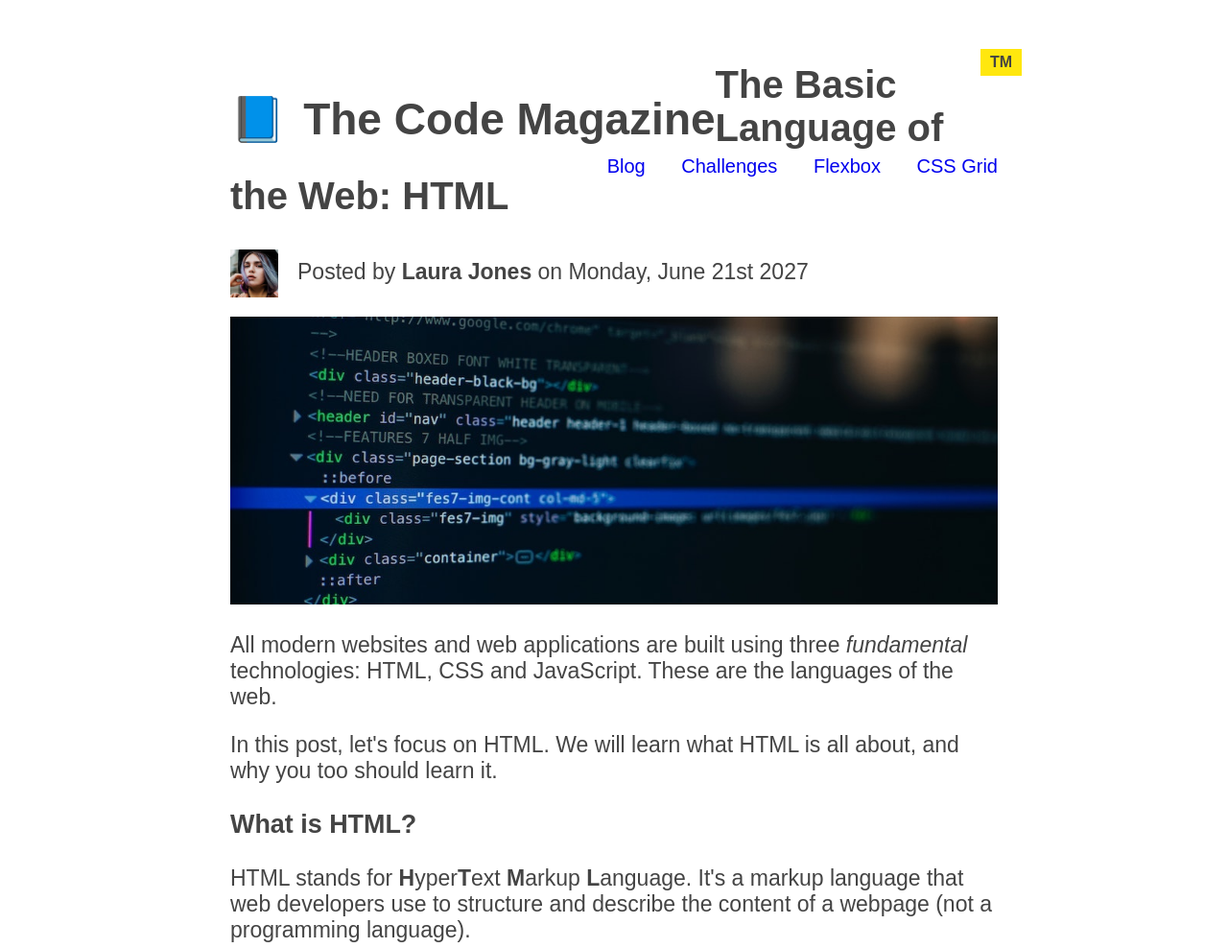
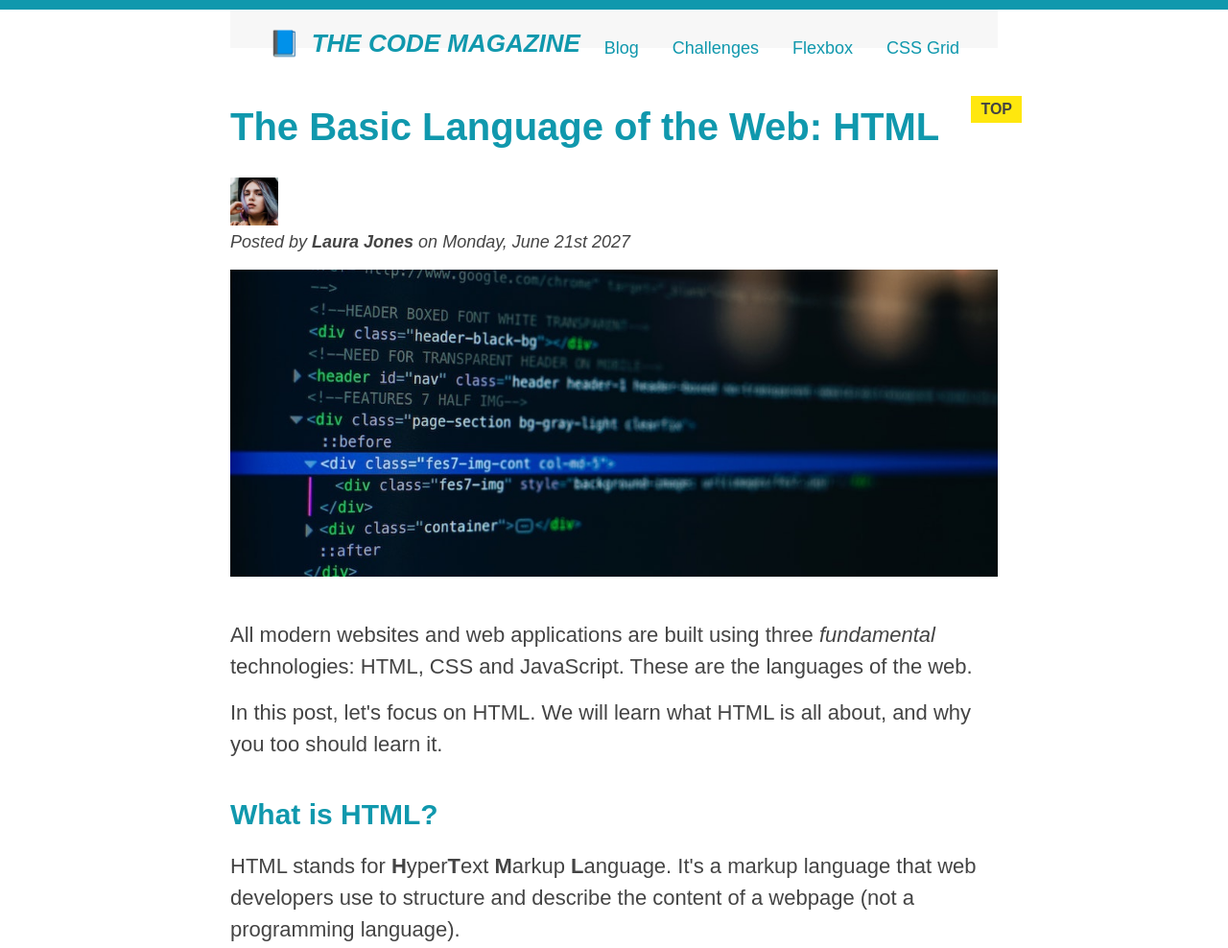
Before and after one commit to Alanm17/css_reminder, a plain HTML site: page index.html in a window 1280 px wide. Shown: the top 988 px of the page at 96% size. Drawn offline with Linux system fonts and the light colour scheme.

Commit message:
new changes

```diff
--- a/index.html
+++ b/index.html
@@ -1,11 +1,10 @@
 <!DOCTYPE html>
 <html lang="en">
-  <div class="container">
-
   <head>
     <meta charset="UTF-8" />
+    <link href="style.css" rel="stylesheet" />
+
     <title>The Basic Language of the Web: HTML</title>
-    <link rel = "stylesheet", href = "style.css"/>
   </head>
 
   <body>
@@ -18,26 +17,24 @@
     <h6>The Basic Language of the Web: HTML</h6>
     -->
 
-    <header class="header">
-      <div class="h1">
+    <div class="container">
+      <header class="main-header">
         <h1>📘 The Code Magazine</h1>
-    </div>
-<div class="nav">
+
         <nav>
+          <!-- <strong>This is the navigation</strong> -->
           <a href="blog.html">Blog</a>
           <a href="#">Challenges</a>
           <a href="#">Flexbox</a>
           <a href="#">CSS Grid</a>
         </nav>
-    </div>
       </header>
 
       <article>
-      <header>
+        <header class="post-header">
           <h2>The Basic Language of the Web: HTML</h2>
 
           <img
-
             src="img/laura-jones.jpg"
             alt="Headshot of Laura Jones"
             height="50"
@@ -45,15 +42,18 @@
             class="author-img"
           />
 
-        <p class="author">Posted by <strong>Laura Jones</strong> on Monday, June 21st 2027</p>
-        <div class ="image">
+          <p id="author" class="author">
+            Posted by <strong>Laura Jones</strong> on Monday, June 21st 2027
+          </p>
+
           <img
             src="img/post-img.jpg"
             alt="HTML code on a screen"
-          width="100%"
-          height="300"
+            width="500"
+            height="200"
+            class="post-img"
           />
-       </div>
+          <button>❤️ Like</button>
         </header>
 
         <p>
@@ -64,8 +64,8 @@
         </p>
 
         <p>
-        In this post, let's focus on HTML. We will learn what HTML is all about,
-        and why you too should learn it.
+          In this post, let's focus on HTML. We will learn what HTML is all
+          about, and why you too should learn it.
         </p>
 
         <h3>What is HTML?</h3>
@@ -77,13 +77,13 @@
         </p>
         <p>
           HTML consists of elements that describe different types of content:
-        paragraphs, links, headings, images, video, etc. Web browsers understand
-        HTML and render HTML code as websites.
+          paragraphs, links, headings, images, video, etc. Web browsers
+          understand HTML and render HTML code as websites.
         </p>
         <p>In HTML, each element is made up of 3 parts:</p>
 
         <ol>
-        <li>The opening tag</li>
+          <li class="first-li">The opening tag</li>
           <li>The closing tag</li>
           <li>The actual element</li>
         </ol>
@@ -100,12 +100,14 @@
         <h3>Why should you learn HTML?</h3>
 
         <p>
-        There are countless reasons for learning the fundamental language of the
-        web. Here are 5 of them:
+          There are countless reasons for learning the fundamental language of
+          the web. Here are 5 of them:
         </p>
 
         <ul>
-        <li>To be able to use the fundamental web dev language</li>
+          <li class="first-li">
+            To be able to use the fundamental web dev language
+          </li>
           <li>
             To hand-craft beautiful websites instead of relying on tools like
             Worpress or Wix
@@ -127,13 +129,18 @@
               src="img/related-1.jpg"
               alt="Person programming"
               width="75"
-            width="75"
+              height="75"
             />
             <a href="#">How to Learn Web Development</a>
             <p class="related-author">By Jonas Schmedtmann</p>
           </li>
           <li>
-          <img src="img/related-2.jpg" alt="Lightning" width="75" heigth="75" />
+            <img
+              src="img/related-2.jpg"
+              alt="Lightning"
+              width="75"
+              height="75"
+            />
             <a href="#">The Unknown Powers of CSS</a>
             <p class="related-author">By Jim Dillon</p>
           </li>
@@ -150,7 +157,11 @@
         </ul>
       </aside>
 
-    <footer>Copyright &copy; 2027 by The Code Magazine.</footer>
+      <footer>
+        <p id="copyright" class="copyright text">
+          Copyright &copy; 2027 by The Code Magazine.
+        </p>
+      </footer>
+    </div>
   </body>
-  </div>
 </html>
--- a/style.css
+++ b/style.css
@@ -1,120 +1,271 @@
+* {
+  /* border-top: 10px solid #1098ad; */
+  margin: 0;
+  padding: 0;
+}
 
-
+/* PAGE SECTIONS */
 body {
   color: #444;
   font-family: sans-serif;
-    font-size:23px;
 
-    /* border-top: 10px solid #1098ad; */
+  border-top: 10px solid #1098ad;
   position: relative;
 }
+
 .container {
   width: 800px;
   /* margin-left: auto;
   margin-right: auto; */
   margin: 0 auto;
 }
-  .header{
+
+.main-header {
   background-color: #f7f7f7;
+  /* padding: 20px;
+  padding-left: 40px;
+  padding-right: 40px; */
+  padding: 20px 40px;
+  margin-bottom: 60px;
+  /* height: 80px; */
 }
 
-  h2{
-    margin-top:66px;
-  }
-  a{
-    text-decoration-line: none;
-
-  }
-  nav{
-    /* display: inline-block; */
-    height:-100%;
-    width: 100%;
-    font-size:20px;
-    word-spacing: 2rem;
-    margin-left: 100px;
-    margin-top:-20px;
-
-  }
-  nav a:last-child{
-    word-spacing: 0rem;
+nav {
+  font-size: 18px;
+  /* text-align: center; */
 }
 
-h1::first-letter{
-    font-style:normal;
-    margin-right:6px;
+article {
+  margin-bottom: 60px;
+}
+
+.post-header {
+  margin-bottom: 40px;
+  /* position: relative; */
+}
+
+aside {
+  background-color: #f7f7f7;
+  border-top: 5px solid #1098ad;
+  border-bottom: 5px solid #1098ad;
+  /* padding-top: 50px;
+  padding-bottom: 50px; */
+  padding: 50px 0;
+  width: 500px;
+}
+
+/* SMALLER ELEMENTS */
+h1,
+h2,
+h3 {
+  color: #1098ad;
+}
+
+h1 {
+  font-size: 26px;
+  text-transform: uppercase;
+  font-style: italic;
+}
+
+h2 {
+  font-size: 40px;
+  margin-bottom: 30px;
+}
+
+h3 {
+  font-size: 30px;
+  margin-bottom: 20px;
+  margin-top: 40px;
+}
+
+h4 {
+  font-size: 20px;
+  text-transform: uppercase;
+  text-align: center;
+}
+
+p {
+  font-size: 22px;
+  line-height: 1.5;
+  margin-bottom: 15px;
+}
+
+ul,
+ol {
+  margin-left: 50px;
+  margin-bottom: 20px;
+}
+
+li {
+  font-size: 20px;
+  margin-bottom: 10px;
+  /* display: inline; */
+}
+
+li:last-child {
+  margin-bottom: 0;
+}
+
+/* footer p {
+  font-size: 16px;
+} */
+
+/* article header p {
+  font-style: italic;
+} */
+
+#author {
+  font-style: italic;
+  font-size: 18px;
+}
+
+#copyright {
+  font-size: 16px;
+}
+
+.related-author {
+  font-size: 18px;
+  font-weight: bold;
+}
+
+/* ul {
+  list-style: none;
+} */
+
+.related {
+  list-style: none;
 }
 
 
-h2{
-position: relative ;
-font-size: 40px;
 
-}
-h2::after{
-content: "TM";
-background-color: #ffe70e;
-font-size: 16px;
-font-weight:bold;
-display: inline-block;
-padding:5px 10px;
-position: absolute;
-top:-15px;
-right:-25px;
+/* .first-li {
+  font-weight: bold;
+} */
 
-}
-aside{
-  padding: 50px 0;
-  border-top: solid 5px #1098ad;
-  border-bottom: solid 5px #1098ad;
-  width:500px;
-  background-color: #f7f7f7;
-
-}
-h4{
-  text-align: center;
+li:first-child {
+  font-weight: bold;
 }
 
-.related{
-  list-style: none;
-}
-ul p{
-  font-size:17px;
-  font-weight: bold;
-  margin-bottom: 30px;
-  margin-top: 10px;
-}
-ul a {
-  font-size: 20px;
-  font-weight: bold;
-}
-.related-author{
-  margin-top:-5px;
-}
-footer{
-  font-size:12px;
+li:last-child {
+  font-style: italic;
 }
 
-/* Floats */
+li:nth-child(even) {
+  /* color: red; */
+}
 
-.author-img{
+/* Misconception: this won't work! */
+article p:first-child {
+  color: red;
+}
+
+/* Styling links */
+a:link {
+  color: #1098ad;
+  text-decoration: none;
+}
+
+a:visited {
+  /* color: #777; */
+  color: #1098ad;
+}
+
+a:hover {
+  color: orangered;
+  font-weight: bold;
+  text-decoration: underline orangered;
+}
+
+a:active {
+  background-color: black;
+  font-style: italic;
+}
+/* LVHA */
+
+.post-img {
+  width: 100%;
+  height: auto;
+}
+
+nav a:link {
+  /* background-color: orangered;
+  margin: 20px;
+  padding: 20px;
+
+  display: block; */
+
+  margin-right: 30px;
+  margin-top: 10px;
+  display: inline-block;
+}
+
+nav a:link:last-child {
+  margin-right: 0;
+}
+
+button {
+  font-size: 22px;
+  padding: 20px;
+  cursor: pointer;
+
+  position: absolute;
+  /* top: 50px;
+  left: 50px; */
+  bottom: 50px;
+  right: 50px;
+}
+
+h1::first-letter {
+  font-style: normal;
+  margin-right: 5px;
+}
+
+h3 + p::first-line {
+  /* color: red; */
+}
+
+h2 {
+  /* background-color: orange; */
+  position: relative;
+}
+
+h2::before {
+  content: "TOP";
+  background-color: #ffe70e;
+  color: #444;
+  font-size: 16px;
+  font-weight: bold;
+  display: inline-block;
+  padding: 5px 10px;
+  position: absolute;
+  top: -10px;
+  right: -25px;
+}
+
+/* Resolving conflicts */
+/* #copyright {
+  color: red;
+}
+
+.copyright {
+  color: blue;
+}
+
+.text {
+  color: yellow;
+}
+
+footer p {
+  color: green !important;
+} */
+
+/* nav a:link,
+nav p {
+  font-size: 18px;
+} */
+h1{
   float:left;
-  /* margin-top:20px; */
-  margin-bottom:20px;
 }
-.author{
-  float:left;
-   margin-top:10px;
-  margin-left:20px;
-
-}
-.h1{
-  /* display: block; */
-  float: left;
-}
-nav a{
-  /* display:inline-block; */
-}
-.nav{
-  /* display: block; */
+nav{
   float:right;
 }
```
Lines whose indentation alone changed are shown as unchanged.
